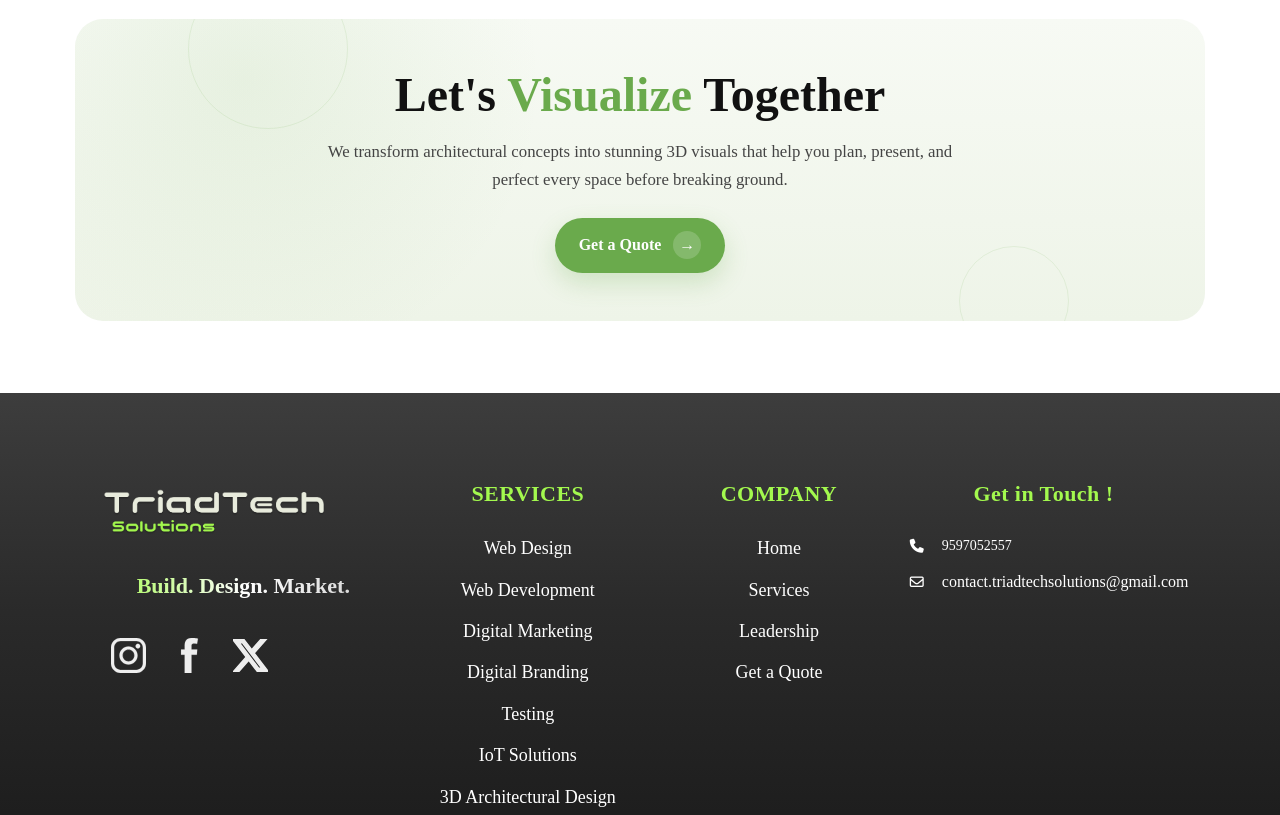
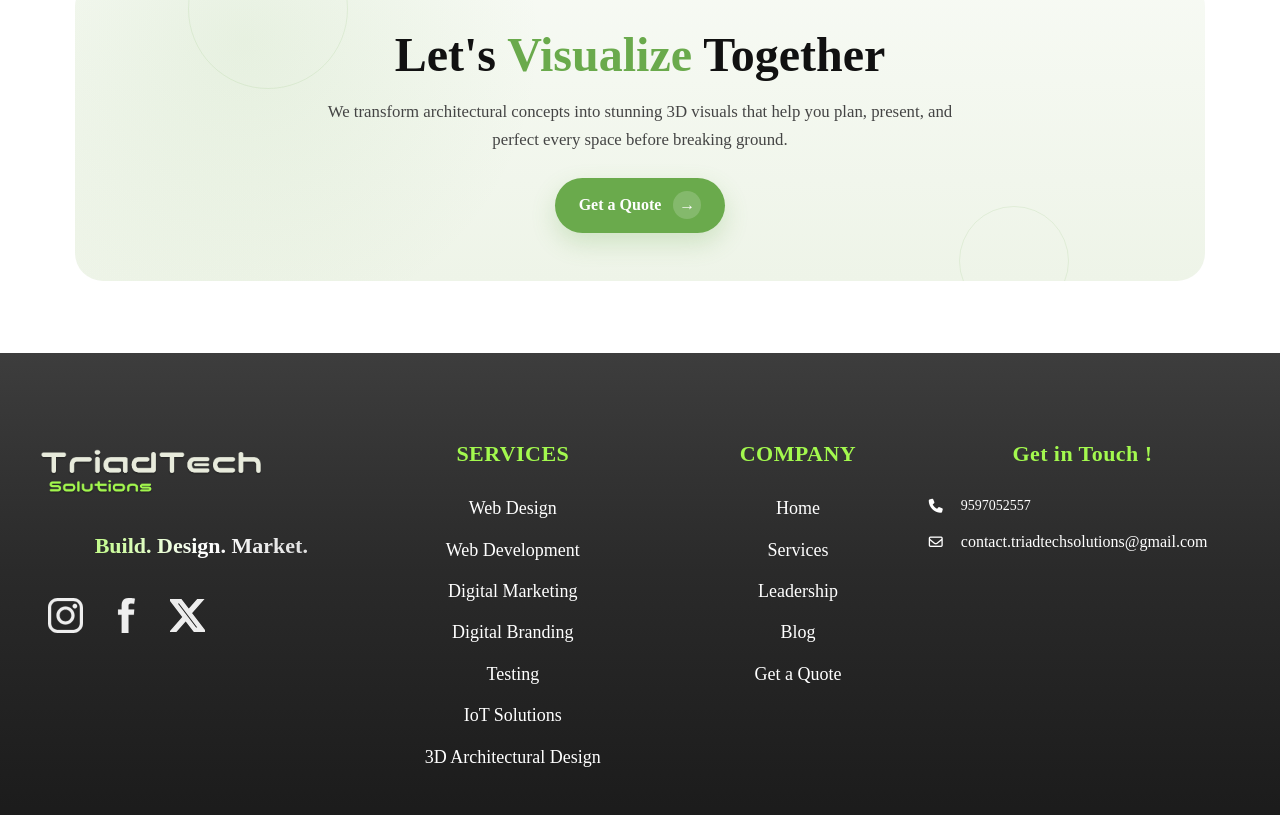
Before and after one commit to TriadtechSolutions/tts-revamp, a Next.js app: page /3d-architectural-design in a window 1280 px wide. Shown: the part 1982-2797 px from the top of the page. Built offline with nearby package versions, Linux system fonts and the light colour scheme; a web font is replaced by a local one.

Commit message:
Contact us and blog

```diff
--- a/content/site-data.json
+++ b/content/site-data.json
@@ -420,6 +420,12 @@
         "expanded": false
       },
       {
+        "title": "Blog",
+        "url": "/blog",
+        "parent": "NULL",
+        "expanded": false
+      },
+      {
         "title": "Get a Quote",
         "url": "/get-a-quote",
         "parent": "NULL",
--- /dev/null
+++ b/src/app/api/contact/route.ts
@@ -0,0 +1,80 @@
+import { NextResponse } from "next/server";
+import { getSiteData } from "@/lib/content";
+
+type ContactPayload = {
+  name?: string;
+  email?: string;
+  phone?: string;
+  message?: string;
+};
+
+function isValidEmail(value: string) {
+  return /^[^\s@]+@[^\s@]+\.[^\s@]+$/.test(value);
+}
+
+export async function POST(request: Request) {
+  try {
+    const body = (await request.json()) as ContactPayload;
+    const name = body.name?.trim() ?? "";
+    const email = body.email?.trim() ?? "";
+    const phone = body.phone?.trim() ?? "";
+    const message = body.message?.trim() ?? "";
+
+    if (!name || !email || !message) {
+      return NextResponse.json(
+        { error: "Name, email, and message are required." },
+        { status: 400 },
+      );
+    }
+
+    if (!isValidEmail(email)) {
+      return NextResponse.json(
+        { error: "Please enter a valid email address." },
+        { status: 400 },
+      );
+    }
+
+    const accessKey = process.env.WEB3FORMS_ACCESS_KEY;
+
+    if (!accessKey) {
+      console.error("Contact form email is not configured. Set WEB3FORMS_ACCESS_KEY.");
+      return NextResponse.json(
+        { error: "Email service is not configured yet." },
+        { status: 503 },
+      );
+    }
+
+    const { settings } = getSiteData();
+
+    const response = await fetch("https://api.web3forms.com/submit", {
+      method: "POST",
+      headers: {
+        "Content-Type": "application/json",
+        Accept: "application/json",
+      },
+      body: JSON.stringify({
+        access_key: accessKey,
+        subject: `New website enquiry from ${name}`,
+        from_name: name,
+        email,
+        phone: phone || "Not provided",
+        message,
+        to: process.env.CONTACT_FORM_TO ?? settings.contactEmail,
+      }),
+    });
+
+    const result = (await response.json()) as { success?: boolean; message?: string };
+
+    if (!response.ok || !result.success) {
+      throw new Error(result.message ?? "Email provider rejected the submission.");
+    }
+
+    return NextResponse.json({ success: true });
+  } catch (error) {
+    console.error("Contact form submission failed:", error);
+    return NextResponse.json(
+      { error: "Failed to send your message. Please try again." },
+      { status: 500 },
+    );
+  }
+}
--- a/src/app/globals.css
+++ b/src/app/globals.css
@@ -813,10 +813,6 @@ footer.site-footer .footer_fourth {
   line-height: 1.65;
 }
 
-footer.site-footer .footer_fourth {
-  margin-left: 0;
-}
-
 footer.site-footer .footer_third h3,
 footer.site-footer .footer_fourth h3 {
   margin-left: 0;
@@ -888,6 +884,25 @@ footer.site-footer .socialmedia_icons {
 
 .socialmedia_icons a:hover img {
   opacity: 1;
+}
+
+@media (min-width: 992px) {
+  footer.site-footer {
+    padding: 88px 20px 70px;
+  }
+
+  footer.site-footer .container {
+    padding-left: 0;
+    padding-right: 0;
+  }
+
+  footer.site-footer .footer_first {
+    margin-left: 12px;
+  }
+
+  footer.site-footer .footer_fourth {
+    margin-left: -16px;
+  }
 }
 
 @media (max-width: 991px) {
@@ -957,11 +972,43 @@ footer.site-footer .socialmedia_icons {
   padding: 0 20px;
 }
 
-@media (max-width: 991px) {
+@media (max-width: 1023px) {
   .package-section {
-    margin-top: 85px;
-    min-height: clamp(460px, 65vh, 640px);
-  }
+    width: 100% !important;
+    margin-left: 0 !important;
+    margin-top: 0 !important;
+    min-height: clamp(420px, 60vh, 600px);
+    padding: clamp(2rem, 5vw, 3rem) var(--tts-site-inset);
+  }
+
+  .package-section .package-wrapper {
+    margin-top: 0 !important;
+    width: 100%;
+    padding: 0;
+  }
+
+  .pricing-section {
+    padding-top: 1.5rem;
+  }
+
+  .contact-page-container {
+    margin-top: 0.75rem;
+    max-width: 100%;
+    border-radius: 0;
+    box-shadow: none;
+    padding-left: var(--tts-site-inset);
+    padding-right: var(--tts-site-inset);
+    box-sizing: border-box;
+  }
+}
+
+.contact-features li::before {
+  content: "✓";
+  color: #000000;
+  font-size: 1.1rem;
+  font-weight: 700;
+  line-height: 1;
+  flex-shrink: 0;
 }
 
 /* Pricing cards fill available width */
@@ -1214,6 +1261,16 @@ footer.site-footer .socialmedia_icons {
   background: #f0fff4;
   border: 1px solid #9ae6b4;
   text-align: center;
+}
+
+.form-error {
+  margin: 0 0 1rem;
+  padding: 0.85rem 1rem;
+  border-radius: 8px;
+  background: #fff5f5;
+  border: 1px solid #feb2b2;
+  color: #9b2c2c;
+  font-size: 0.95rem;
 }
 
 .navbar-brand img,
@@ -1818,12 +1875,37 @@ footer.site-footer .socialmedia_icons {
   }
 }
 
+/* ── Services portfolio page ── */
+@media (max-width: 1023px) {
+  .services-list {
+    margin-top: 0.75rem;
+    max-width: 100%;
+    padding-left: var(--tts-site-inset);
+    padding-right: var(--tts-site-inset);
+  }
+
+  .services-title {
+    margin-bottom: 1.5rem;
+    line-height: 1.2;
+  }
+
+  .service-item {
+    margin-bottom: 3rem;
+  }
+}
+
 /* ── Service detail pages (shared layout for all services) ── */
 .service-detail-page {
-  padding: 130px var(--tts-site-inset) 72px;
+  padding: 90px var(--tts-site-inset) 72px;
   font-family: "Outfit", sans-serif;
   color: #010101;
   background: #ffffff;
+}
+
+@media screen and (min-width: 1024px) {
+  body:has(.service-detail-page) #header {
+    top: 30px;
+  }
 }
 
 .service-detail-inner {
@@ -2164,9 +2246,46 @@ footer.site-footer .socialmedia_icons {
   }
 }
 
+@media screen and (max-width: 1023px) {
+  .service-detail-page {
+    padding: 0.75rem var(--tts-site-inset) 3.5rem;
+  }
+}
+
+@media screen and (max-width: 991px) {
+  .service-detail-page--ma-testing .service-feature-grid--fallback {
+    display: flex;
+    flex-direction: column;
+    gap: 1.25rem;
+  }
+
+  .service-detail-page--ma-testing .service-feature-media--fallback {
+    width: 100%;
+    grid-row: auto;
+  }
+
+  .service-detail-page--ma-testing .service-feature-card {
+    width: 100%;
+    min-width: 0;
+  }
+}
+
 @media screen and (max-width: 767px) {
   .service-detail-page {
-    padding: 118px 1.25rem 56px;
+    padding: 0.75rem var(--tts-site-inset) 3rem;
+  }
+
+  .service-detail-page--ma-testing .service-hero-panel-inner {
+    grid-template-columns: 1fr;
+  }
+
+  .service-detail-page--ma-testing .service-hero-visual {
+    order: -1;
+  }
+
+  .service-detail-page--ma-testing .service-hero-visual-image {
+    max-height: 220px;
+    object-fit: cover;
   }
 
   .service-hero-panel,
--- a/src/components/forms/ContactForm.tsx
+++ b/src/components/forms/ContactForm.tsx
@@ -4,10 +4,48 @@ import { FormEvent, useState } from "react";
 
 export default function ContactForm() {
   const [submitted, setSubmitted] = useState(false);
+  const [isSubmitting, setIsSubmitting] = useState(false);
+  const [error, setError] = useState("");
 
-  function handleSubmit(e: FormEvent<HTMLFormElement>) {
+  async function handleSubmit(e: FormEvent<HTMLFormElement>) {
     e.preventDefault();
-    setSubmitted(true);
+    setError("");
+    setIsSubmitting(true);
+
+    const form = e.currentTarget;
+    const formData = new FormData(form);
+
+    try {
+      const response = await fetch("/api/contact", {
+        method: "POST",
+        headers: {
+          "Content-Type": "application/json",
+        },
+        body: JSON.stringify({
+          name: formData.get("name"),
+          email: formData.get("email"),
+          phone: formData.get("phone"),
+          message: formData.get("message"),
+        }),
+      });
+
+      const data = (await response.json()) as { error?: string };
+
+      if (!response.ok) {
+        throw new Error(data.error ?? "Failed to send your message.");
+      }
+
+      setSubmitted(true);
+      form.reset();
+    } catch (submitError) {
+      setError(
+        submitError instanceof Error
+          ? submitError.message
+          : "Failed to send your message. Please try again.",
+      );
+    } finally {
+      setIsSubmitting(false);
+    }
   }
 
   if (submitted) {
@@ -21,17 +59,42 @@ export default function ContactForm() {
 
   return (
     <form className="contactus-form" onSubmit={handleSubmit}>
+      {error && (
+        <p className="form-error" role="alert">
+          {error}
+        </p>
+      )}
       <div className="form-group">
         <label htmlFor="name">Name</label>
-        <input type="text" id="name" name="name" required placeholder="Your name" />
+        <input
+          type="text"
+          id="name"
+          name="name"
+          required
+          placeholder="Your name"
+          disabled={isSubmitting}
+        />
       </div>
       <div className="form-group">
         <label htmlFor="email">Email</label>
-        <input type="email" id="email" name="email" required placeholder="your@email.com" />
+        <input
+          type="email"
+          id="email"
+          name="email"
+          required
+          placeholder="your@email.com"
+          disabled={isSubmitting}
+        />
       </div>
       <div className="form-group">
         <label htmlFor="phone">Phone</label>
-        <input type="tel" id="phone" name="phone" placeholder="Your phone number" />
+        <input
+          type="tel"
+          id="phone"
+          name="phone"
+          placeholder="Your phone number"
+          disabled={isSubmitting}
+        />
       </div>
       <div className="form-group">
         <label htmlFor="message">Message</label>
@@ -41,10 +104,15 @@ export default function ContactForm() {
           rows={5}
           required
           placeholder="Tell us about your project..."
+          disabled={isSubmitting}
         />
       </div>
-      <button type="submit" className="btn btn-outline-primary">
-        Send Message
+      <button
+        type="submit"
+        className="btn btn-outline-primary"
+        disabled={isSubmitting}
+      >
+        {isSubmitting ? "Sending..." : "Send Message"}
         <span className="quarter" />
       </button>
     </form>
--- a/src/components/pages/PageContent.tsx
+++ b/src/components/pages/PageContent.tsx
@@ -145,7 +145,7 @@ export function ServiceDetail({ page }: { page: Page }) {
   const blocks2 = parseServiceBlocks(page.detailed_description2);
 
   return (
-    <article className="service-detail-page">
+    <article className={`service-detail-page service-detail-page--${page.slug}`}>
       <div className="service-detail-inner">
         <section className="service-hero-panel" aria-labelledby="service-title">
           <div className="service-hero-panel-inner">
--- a/src/styles/blog.css
+++ b/src/styles/blog.css
@@ -10,6 +10,19 @@
 .blog-banner {
   margin-top: 75px;
   padding-bottom: 2.5rem;
+}
+
+@media (max-width: 1023px) {
+  .blog-page .blog-banner,
+  .blog-banner {
+    margin-top: 0;
+    padding-top: 2rem;
+    padding-bottom: 2rem;
+  }
+
+  .blog-categories {
+    padding-top: 1.5rem;
+  }
 }
 
 .blog-categories {
@@ -58,6 +71,13 @@
   max-width: 900px;
   margin: 100px auto 4rem;
   padding: 0 1.5rem;
+}
+
+@media (max-width: 1023px) {
+  .blog-post-standard {
+    margin-top: 0.75rem;
+    margin-bottom: 3rem;
+  }
 }
 
 .blog-post-standard__header {
```
Also changed, not shown: src/styles/blog-editorial.css (+14 -0 lines), 1 other file (tests, documents, lock files or other folders).
